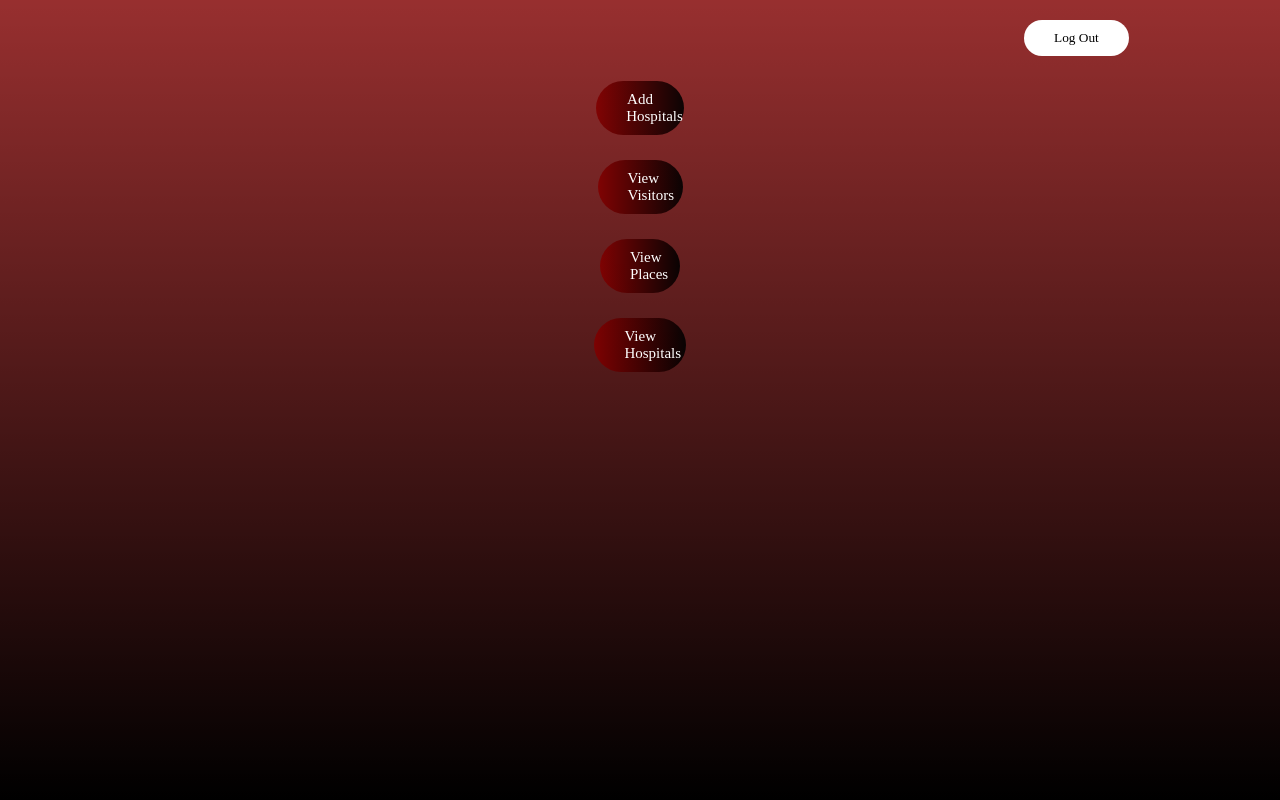
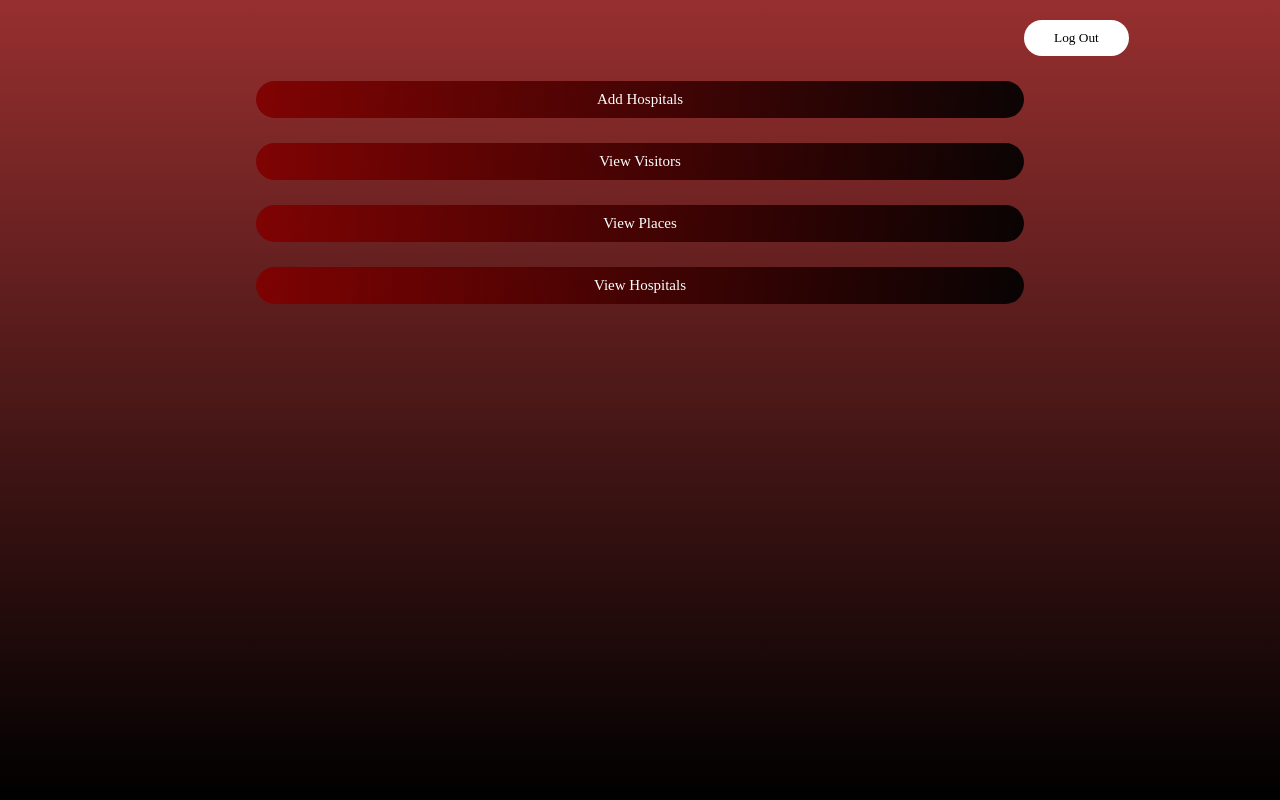
Before and after one commit to saboujid/sprint-2, a PHP site: page /agency.php in a window 1280 px wide. Run offline with PHP 8.4, Linux system fonts and the light colour scheme; the visitor is signed in with stand-in values (Sample User, id 1).

```diff
--- a/t.css
+++ b/t.css
@@ -2,7 +2,7 @@
     margin: 0;
     padding: 0;
     font-family: 'poppins';
-    align-items: center;
+    /* align-items: center; */
 }
 
 @keyframes slideInFromLeft {
```
